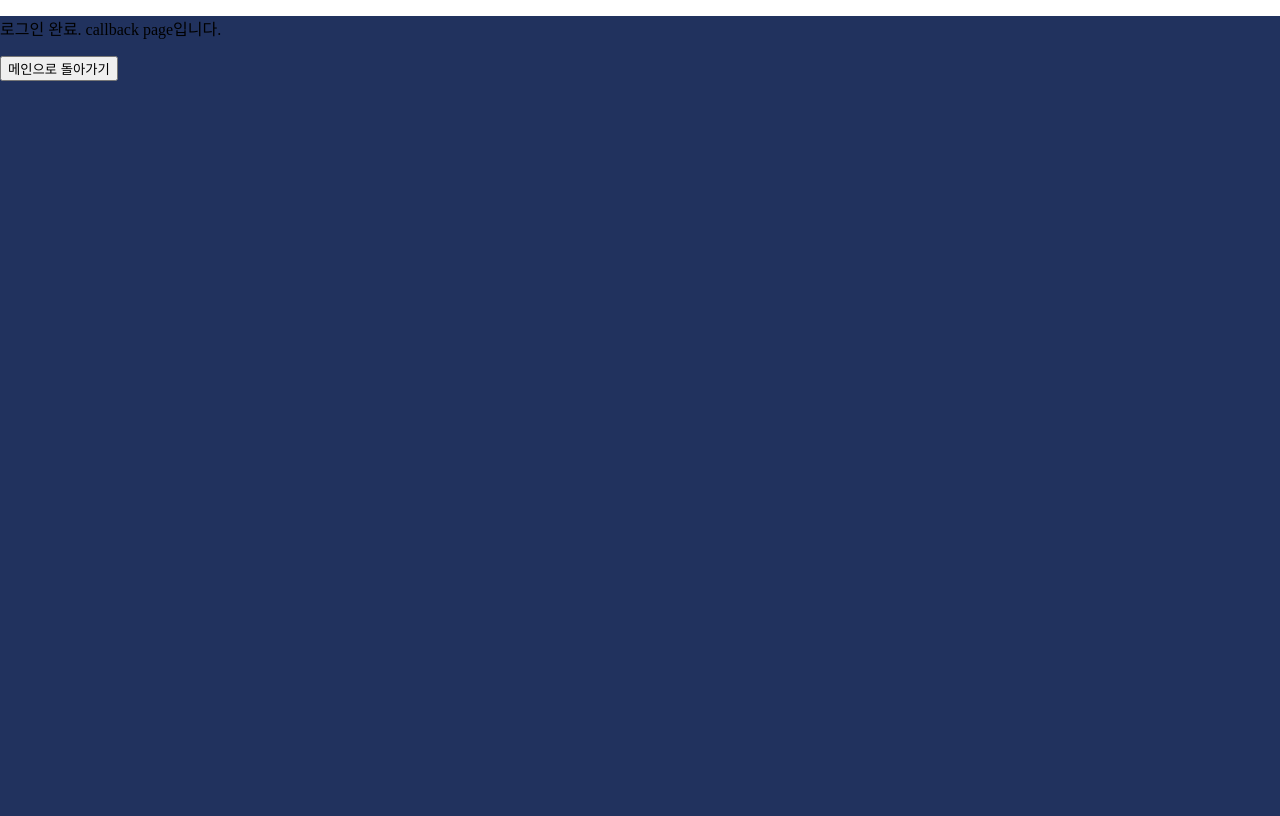
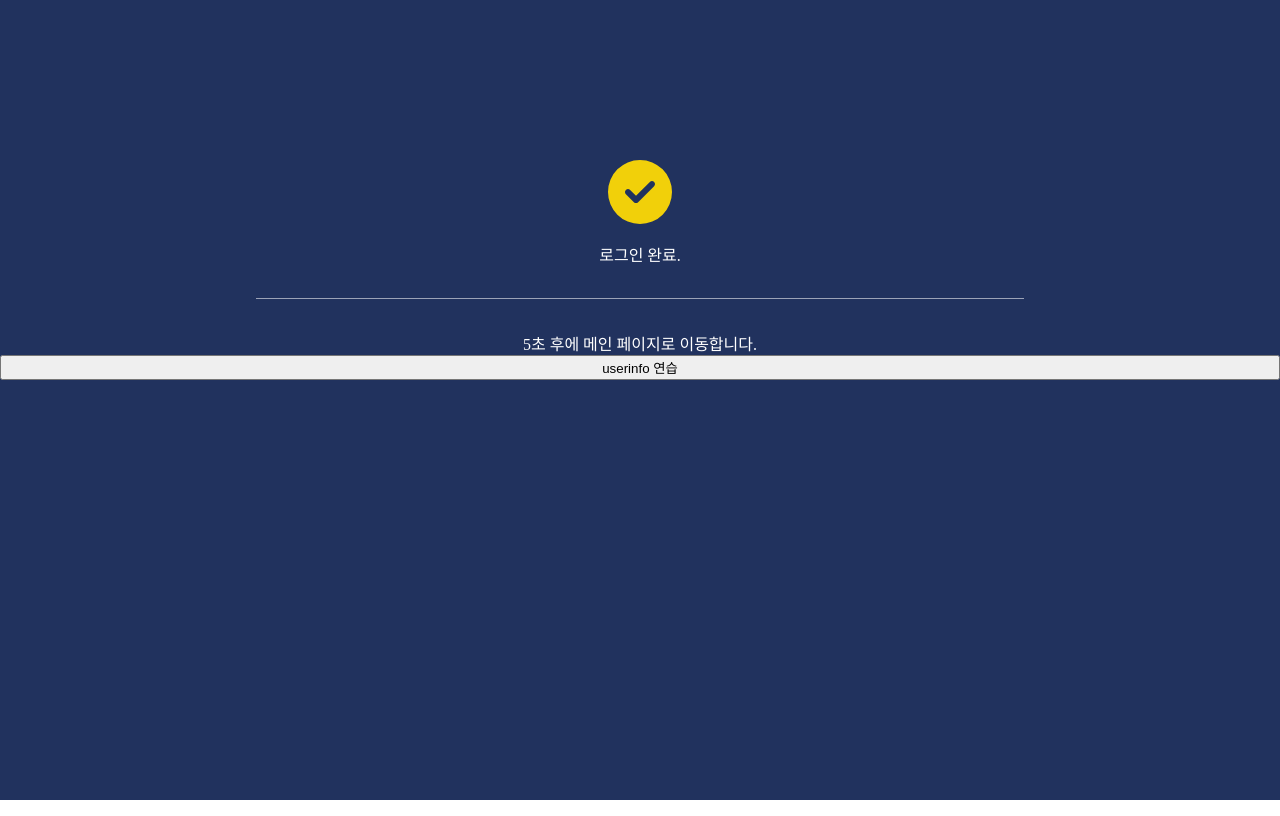
Before and after one commit to Nahyeonnnn/stalk_socialLogin_test, a React (Create React App) app: page /kakao/callback in a window 1280 px wide. Built offline with nearby package versions, Linux system fonts and the light colour scheme; no server answers.

Commit message:
cookie 사용

```diff
--- a/src/page/CallbackPage.jsx
+++ b/src/page/CallbackPage.jsx
@@ -1,14 +1,51 @@
 import axios from 'axios';
 import { React, useEffect} from 'react';
 import { useNavigate} from 'react-router-dom';
+import { library } from "@fortawesome/fontawesome-svg-core";
+import { FontAwesomeIcon } from "@fortawesome/react-fontawesome";
+import { faCircleCheck } from '@fortawesome/free-solid-svg-icons';
+import { styled } from 'styled-components';
+
+const CallbackDiv = styled.div`
+    display: flex;
+    flex-direction: column;
+`;
+
+const CheckIcon = styled(FontAwesomeIcon)`
+    color: #F1D00A;
+    margin-top: 20vh;
+`;
+
+const LoginMsg = styled.p`
+    color: white;
+    margin: auto;
+`;
+
+const HorizonLine = styled.div`
+    background-color: #ffffff8d;
+    height: 1px;
+    width: 60vw;
+    margin-top: 2rem;
+    margin-bottom: 2rem;
+    margin-left: auto;
+    margin-right: auto;
+`;
 
 const CallbackPage = () => {
     const navigate = useNavigate();
     // const code = window.location.search;
-    // console.log(code);
-    // const tmpCode = `http://localhost:3000/kakao/callback${code}`;
     const code = new URL(document.location.toString()).searchParams.get('code');
     console.log(code);
+
+    const setCookie = (name, value, days) => {
+        const expires = new Date(Date.now()+days*24*60*60*1000).toUTCString();
+        document.cookie = `${name}=${value}; expires=${expires}; path=/; SameSite=None; Secure`;
+    };
+
+    const deleteCookie = (name) => {
+        document.cookie = `${name}=; expires=Thu, 01 Jan 1970 00:00:00 UTC; path=/;`;
+    };
+
     useEffect(()=>{
         axios
             .get(`https://stalksound.store/accounts/kakao/callback/`,{
@@ -18,17 +55,44 @@ const CallbackPage = () => {
             .then((res)=>{
                 console.log('로그인 성공~');
                 console.log(res);
+                localStorage.setItem('accessToken', res.data.token.access);
+                localStorage.setItem('refreshToken',res.data.token.refresh);
+                setCookie('accessToken', res.data.token.access, 1);
+                setCookie('refreshToken', res.data.token.refresh, 1);
             })
             .catch((e)=>{
                 console.log(e);
             })
     },[code]);
 
+    function GetUserInfo(){
+        axios
+            .get(`https://stalksound.store/accounts/userinfo/`,{
+                withCredentials: true
+                // headers : {
+                //     access : localStorage.getItem('accessToken'),
+                //     refresh : localStorage.getItem('refreshToken'),
+                // }
+            })
+            .then((res)=>{
+                console.log(res);
+            })
+            .catch((e)=>{
+                console.log(e);
+            })
+    }
+
+
+
     return (
-        <div>
-            <p>로그인 완료. callback page입니다.</p>
-            <button onClick={()=>{navigate(`/main`)}}>메인으로 돌아가기</button>
-        </div>
+        <CallbackDiv>
+            <CheckIcon icon={faCircleCheck} size="4x"/>
+            <br/>
+            <LoginMsg>로그인 완료.</LoginMsg>
+            <HorizonLine></HorizonLine>
+            <LoginMsg>5초 후에 메인 페이지로 이동합니다.</LoginMsg>
+            <button onClick={GetUserInfo}>userinfo 연습</button>
+        </CallbackDiv>
     );
 };
 
```
